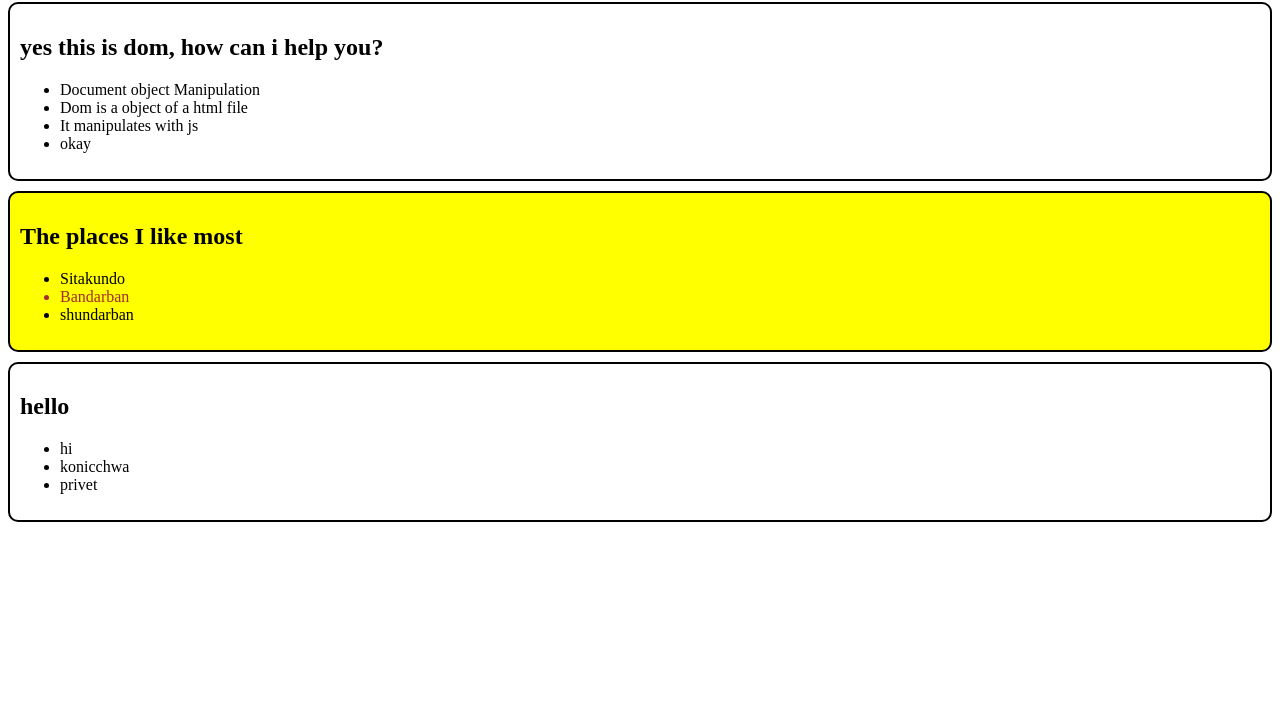
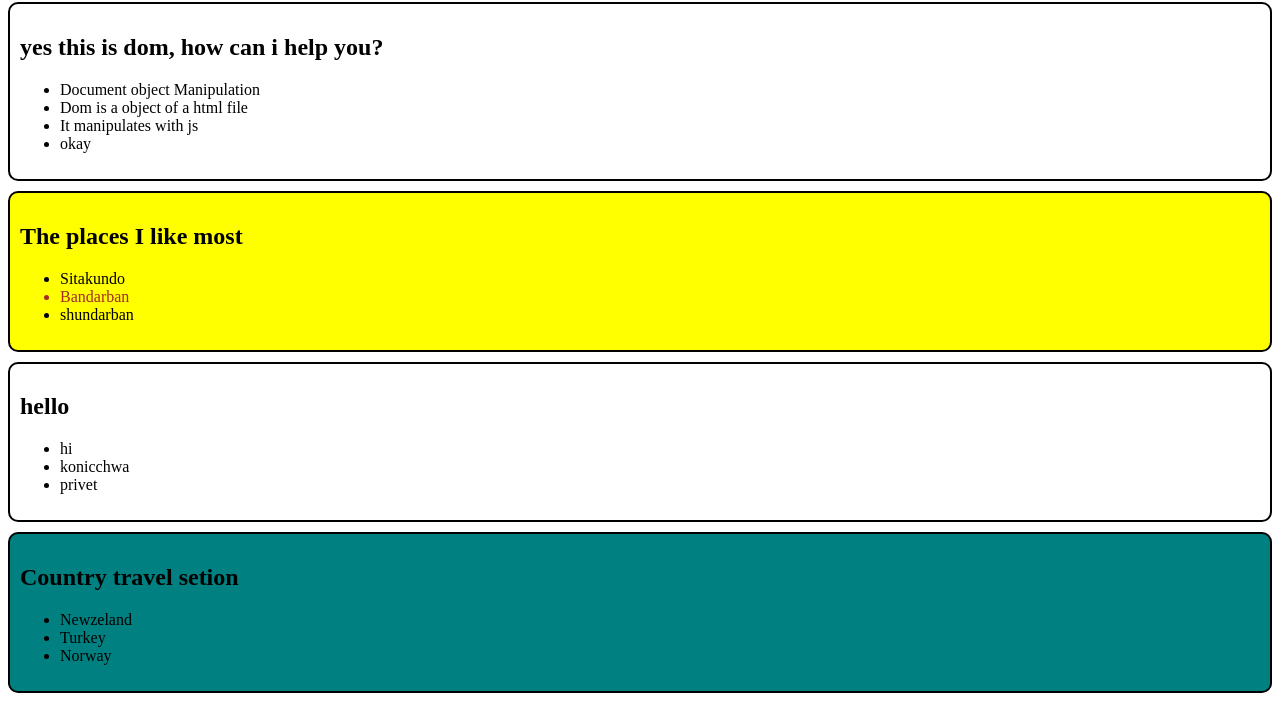
Before and after one commit to ShajIslam/JavaScript-Practice-Files, a plain HTML site: page Dom/index.html in a window 1280 px wide. Shown: the part 78-800 px from the top of the page. Drawn offline with Linux system fonts and the light colour scheme.

Commit message:
dom practices

```diff
--- a/Dom/dom/dom.js
+++ b/Dom/dom/dom.js
@@ -0,0 +1,19 @@
+//adding new section using innerHTML
+
+const main = document.getElementById('main-container');
+const section = document.createElement('section');
+section.innerHTML =`
+    <h1>Country travel setion</h1>
+    <ul>
+    <li>Newzeland</li>
+    <li>Turkey</li>
+    <li>Norway</li>
+    </ul>
+
+`
+section.style.border = '2px solid black';
+section.style.borderRadius = '10px';
+section.style.padding = '10px';
+section.style.backgroundColor = 'teal'
+
+main.appendChild(section);
--- a/Dom/index.html
+++ b/Dom/index.html
@@ -13,6 +13,7 @@
 </style>
 </head>
 <body>
+    <main id="main-container">
 <h1>Hello Dom!</h1>
 <section>
     <h1>yes this is dom, how can i help you?</h3>
@@ -42,9 +43,10 @@
         <li>privet</li>
     </ul>
 </section>
+</main>
+<script src="dom/jsStyles.js"></script>
+    <script src="dom/dom.js"></script>
 
-    <script src="dom/dom.js"></script>
-    <script src="dom/jsStyles.js"></script>
     <script>
         const liCollection = document.getElementsByTagName('li');
         for(let li of liCollection){
```
